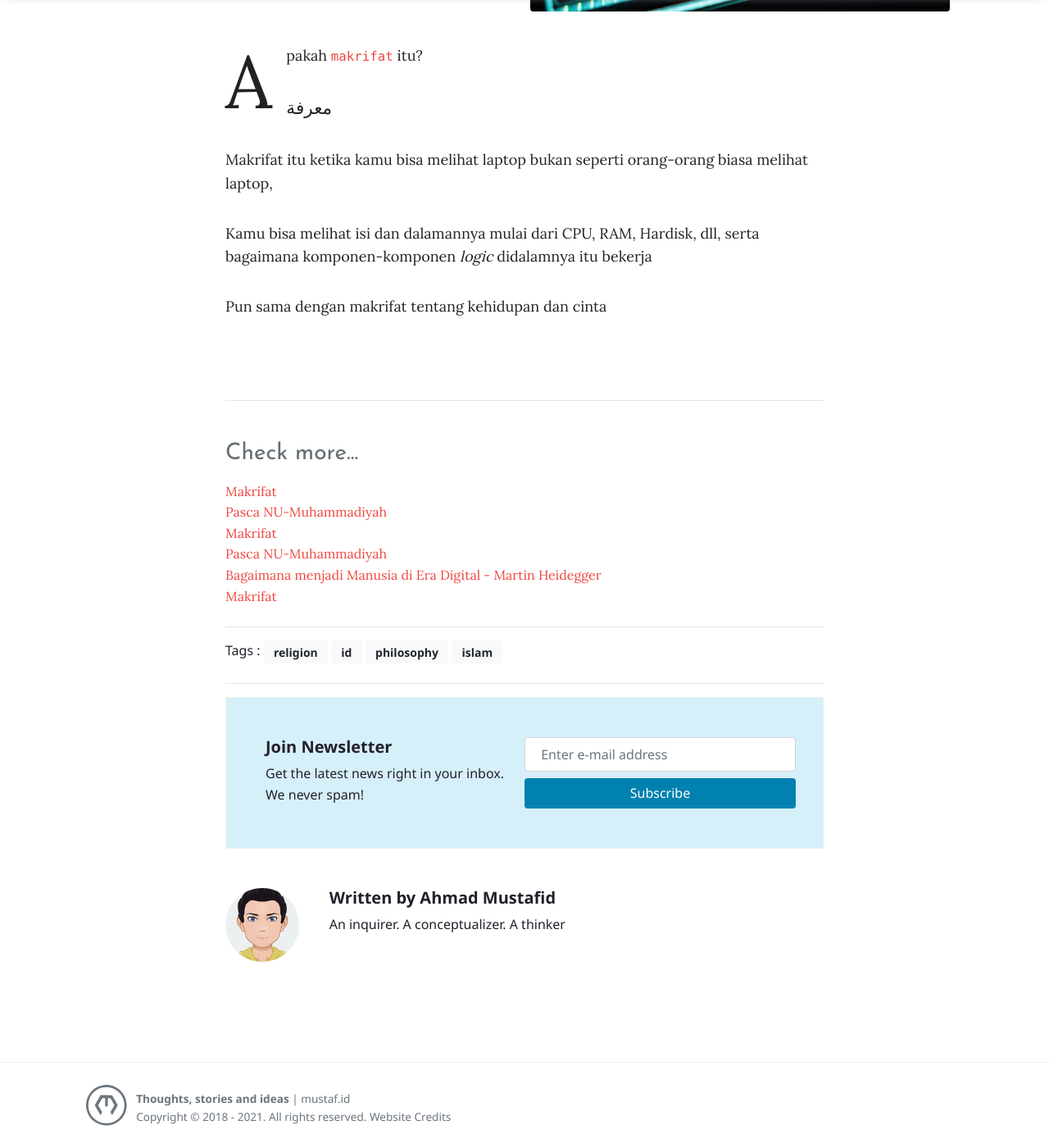
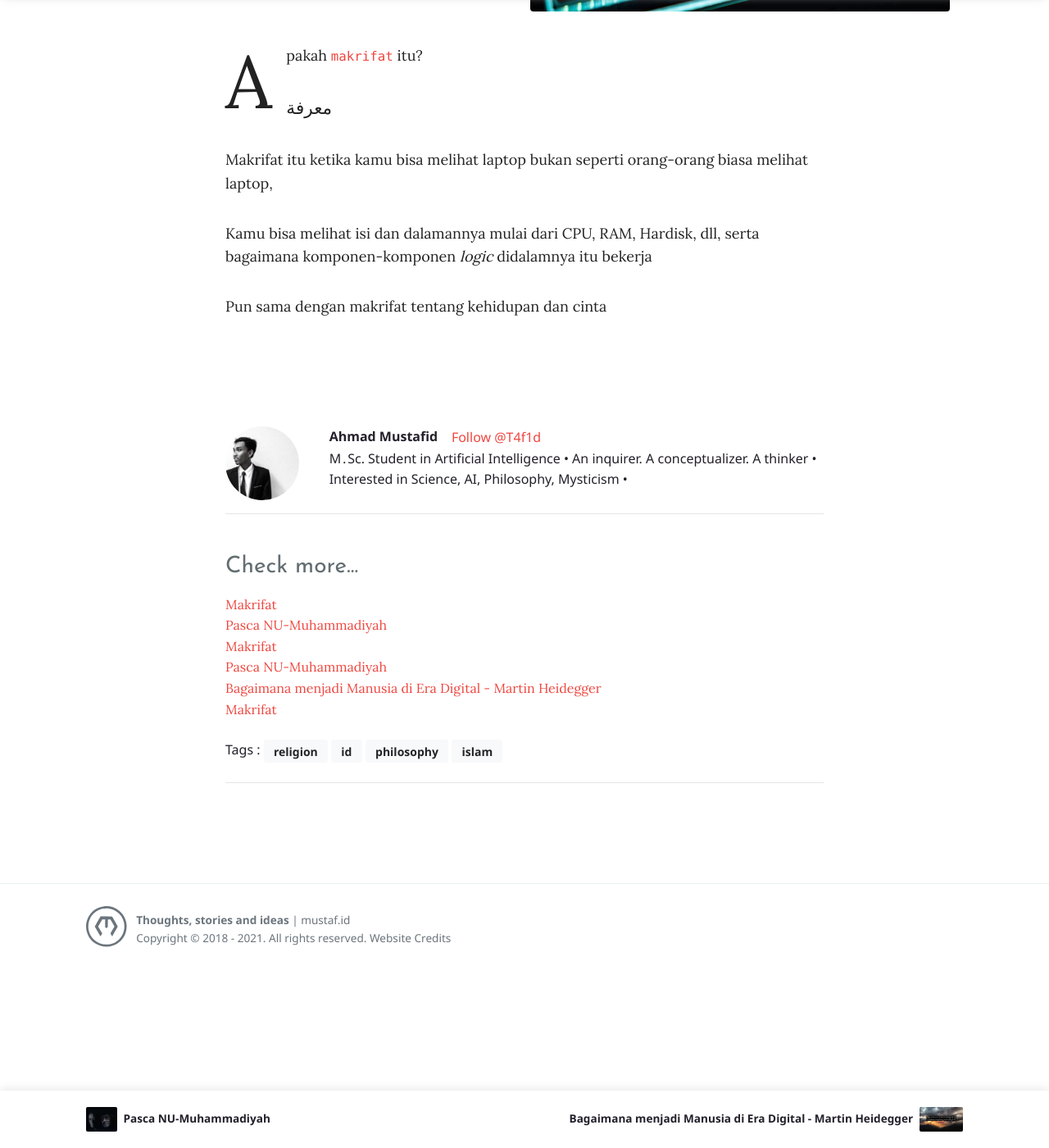
Before and after one commit to t4f1d/blog, a Jekyll site: the page built from _posts/2021-01-09-makrifat.md, in a window 1280 px wide and 1400 px high, scrolled down 458 px. Shown: the whole window at 82% size. Built offline with Jekyll 4.4.1, drawn with Linux system fonts in a browser that asks for light colours; nearby versions of some CDN libraries; comment, search, counter and statistics services are not loaded; some of the changed text lies outside the part shown.

Commit message:
update setting

```diff
--- a/_config.yml
+++ b/_config.yml
@@ -7,7 +7,7 @@
 #baseurl: ''
 disqus: 'mustaf-id'
 email: ''
-mailchimp-list: ''
+#mailchimp-list: ''
 
 include: ["_pages"]
 permalink: /:title/
@@ -24,8 +24,8 @@
       alias:          mus
       name:           Ahmad Mustafid
       site:           https://mustaf.id
-      avatar:         'assets/images/avatar1.jpg'
-      bio:            "An inquirer. A conceptualizer. A thinker"
+      avatar:         'assets/images/small.jpg'
+      bio:            "M․Sc. Student in Artificial Intelligence • An inquirer. A conceptualizer. A thinker • Interested in Science, AI, Philosophy, Mysticism •"
 
 
 # Defaults
--- a/_includes/menu-header.html
+++ b/_includes/menu-header.html
@@ -1,16 +1,20 @@
 <!--  Replace menu links here -->
 <li class="nav-item">
-<a class="nav-link" href="{{site.baseurl}}/categories.html#ai">Computer Science</a>
+<a class="nav-link" href="{{site.baseurl}}/categories.html#ai">Artificial Intelligence (AI)</a>
+</li>
+<li class="nav-item">
+<a class="nav-link" href="{{site.baseurl}}/categories.html#opini">Opinion</a>
 </li>
 <li class="nav-item">
 <a class="nav-link" href="{{site.baseurl}}/categories.html#philosophy">Philosophy</a>
 </li>
+<!--
 <li class="nav-item">
 <a class="nav-link" href="{{site.baseurl}}/categories.html#religion">Religion</a>
+</li> -->
+<li class="nav-item">
+<a class="nav-link" target="blank" href="http://about.mustaf.id">Authors</a>
 </li>
 <li class="nav-item">
-<a class="nav-link" href="http://about.mustaf.id">Authors</a>
+<a class="nav-link" target="blank" href="https://www.linkedin.com/in/t4f1d/">Contact</a>
 </li>
-<li class="nav-item">
-<a class="nav-link" href="#">Contact</a>
-</li>
--- a/_layouts/post.html
+++ b/_layouts/post.html
@@ -78,11 +78,32 @@
 			{{ content }}
 			</article>
 
-			<br><br><hr>
+			<br><br>
 
-			{% include recom.html %}
 
-			<hr>
+
+
+			 <!-- Author Box -->
+                {% if page.author %}
+				<div class="row mt-5">
+					<div class="col-md-2 align-self-center">
+                         {% if author.avatar %}
+                        <img class="rounded-circle" src="{{site.baseurl}}/{{author.avatar}}" alt="{{author.name}}" width="90"/>
+                        {% endif %}
+					</div>
+					<div class="col-md-10">
+                        <span class="font-weight-bold">{{ author.name }} &nbsp;&nbsp;</span><span style="vertical-align: middle;">
+						<a  href="https://twitter.com/T4f1d?ref_src=twsrc%5Etfw" class="twitter-follow-button" data-show-count="false">Follow @T4f1d</a><script async src="https://platform.twitter.com/widgets.js" charset="utf-8"></script>
+                        </span><br>
+						{{ author.bio }}
+					</div>
+				</div>
+                {% endif %}
+
+            <hr>
+
+            {% include recom.html %}
+
 
 			<!-- Tags -->
 			<div class="mb-4">
@@ -96,7 +117,9 @@
 			<hr>
 
 
+
             <!-- Mailchimp Subscribe Form -->
+            {% comment %}
             {% if site.mailchimp-list %}
 			<div id="subscribe" class="border p-5 bg-lightblue">
 				<div class="row justify-content-between">
@@ -121,22 +144,10 @@
 				</div>
 			</div>
             {% endif %}
+            {% endcomment %}
 
 
-             <!-- Author Box -->
-                {% if page.author %}
-				<div class="row mt-5">
-					<div class="col-md-2 align-self-center">
-                         {% if author.avatar %}
-                        <img class="rounded-circle" src="{{site.baseurl}}/{{author.avatar}}" alt="{{author.name}}" width="90"/>
-                        {% endif %}
-					</div>
-					<div class="col-md-10">
-                        <h5 class="font-weight-bold">Written by {{ author.name }} {% if author.twitter %}<span><a target="_blank" href="{{ author.twitter }}" class="btn btn-outline-success btn-sm btn-round ml-2">Follow</a></span>{% endif %}</h5>
-						{{ author.bio }}
-					</div>
-				</div>
-                {% endif %}
+
 
             <!-- Comments -->
             {% if page.comments != false %}
--- a/_sass/_content.scss
+++ b/_sass/_content.scss
@@ -11,9 +11,9 @@
 }
 
 a.text-muted{
-	color: $color4 !important;
+	color: $color1-medium !important;
 	&:hover{
-		color: $color2 !important;
+		color: $color1-medium !important;
 	}
 }
 
--- a/_sass/_variable.scss
+++ b/_sass/_variable.scss
@@ -3,7 +3,7 @@
 $black: #24202b;
 $white: #fdfffc;
 
-$color1: rgba(239, 70, 63, 1); // ef463f
+$color1: rgba(239, 70, 63, 1); // ef463f red
 $color2: #0081AF;
 $color3: rgba(91, 195, 235, 1); // 5bc3eb
 
```
Also changed, not shown: assets/images/small.jpg (added), 1 other file.
